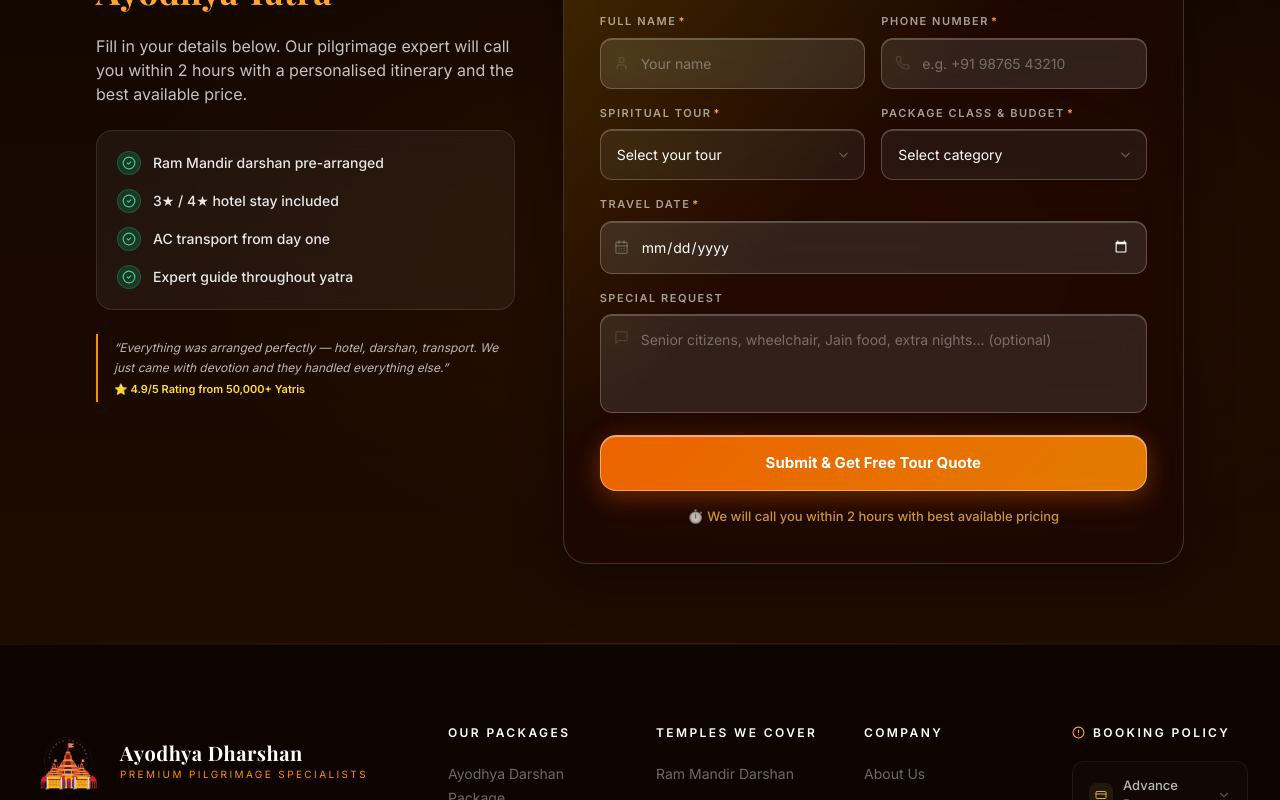
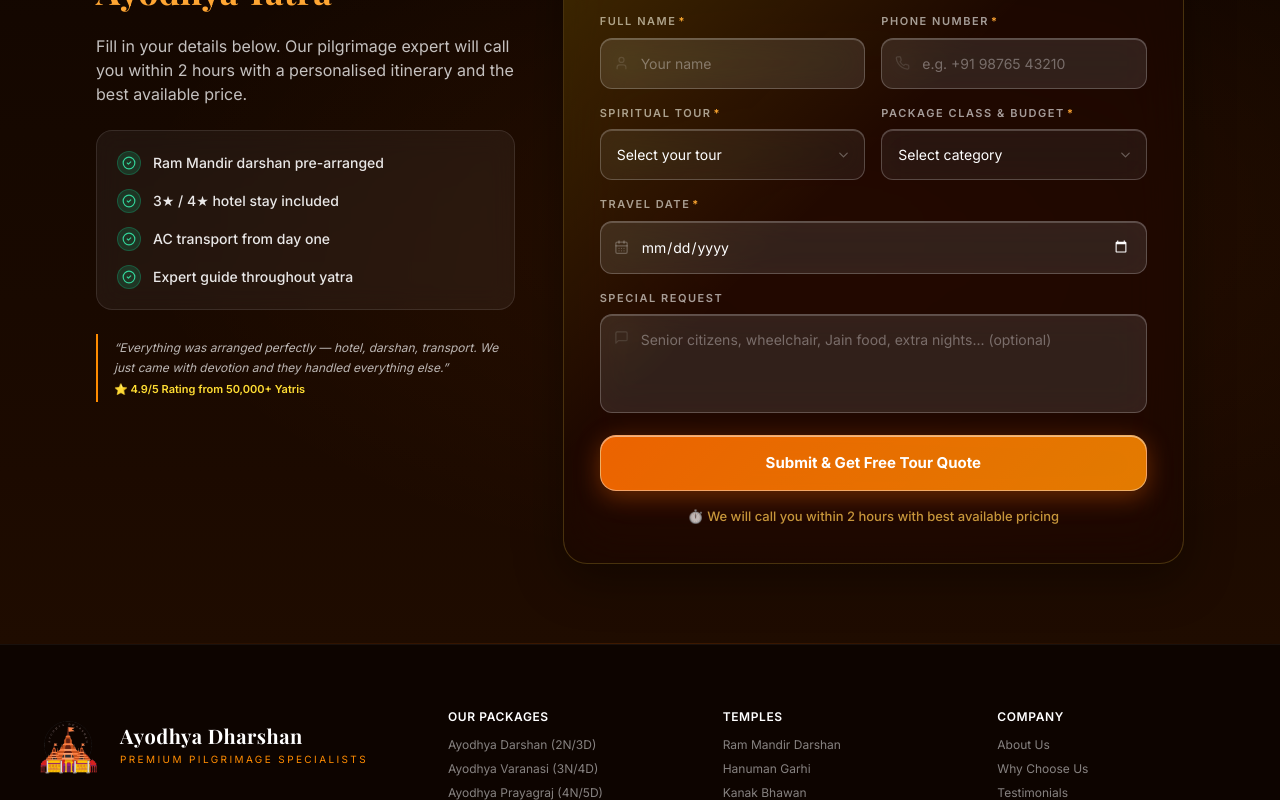
Before and after one commit to digitacurve/ayodhya-landing, a Next.js app: page /packages/ayodhya-1n2d in a window 1280 px wide. Shown: the part 2000-2800 px from the top of the page. Built offline with nearby package versions, Linux system fonts and the light colour scheme.

Commit message:
Update Footer: Add real packages, place Packages/Temples/Company in 1 row on mobile, format Booking Policy in 2x2 grid

```diff
--- a/components/Footer.tsx
+++ b/components/Footer.tsx
@@ -2,14 +2,10 @@
 
 import { useState } from "react";
 import { motion, AnimatePresence } from "framer-motion";
-import { Phone, Mail, MapPin, MessageCircle, Instagram, Facebook, Youtube, ChevronDown, AlertCircle, CreditCard, RefreshCw, Ban, Clock } from "lucide-react";
+import { Phone, Mail, MapPin, Instagram, Facebook, Youtube, ChevronDown, AlertCircle, CreditCard, RefreshCw, Ban } from "lucide-react";
 import Image from "next/image";
 import { siteConfig } from "@/data/siteConfig";
 
-const WA_NUMBER    = siteConfig.whatsappNumber;
-const WA_MESSAGE   = encodeURIComponent(
-  "Jai Shri Ram 🙏 I want to book an Ayodhya tour package. Please share full details."
-);
 const EMAIL        = siteConfig.email;
 const PHONE_DISPLAY = siteConfig.phoneDisplay;
 
@@ -36,24 +32,25 @@ const socialLinks = [
 
 const footerLinks = {
   packages: [
-    { label: "Ayodhya Darshan Package",   href: "#packages" },
-    { label: "Ayodhya Varanasi Package",  href: "#packages" },
-    { label: "Prayagraj Varanasi Circuit",href: "#packages" },
-    { label: "Custom Group Tours",        href: "#packages" },
-    { label: "Senior Citizen Special",    href: "#packages" },
+    { label: "Ayodhya Darshan (2N/3D)",           href: "/packages/ayodhya-darshan-2n3d" },
+    { label: "Ayodhya Varanasi (3N/4D)",          href: "/packages/ayodhya-varanasi-3n4d" },
+    { label: "Ayodhya Prayagraj (4N/5D)",         href: "/packages/ayodhya-prayagraj-varanasi-4n5d" },
+    { label: "Lucknow Ayodhya (3N/4D)",           href: "/packages/lucknow-ayodhya-3n4d" },
+    { label: "Varanasi Chitrakoot (4N/5D)",        href: "/packages/ayodhya-varanasi-chitrakoot-4n5d" },
+    { label: "Ramayana Circuit (5N/6D)",          href: "/packages/ayodhya-prayagraj-varanasi-chitrakoot-5n6d" },
   ],
   destinations: [
-    { label: "Ram Mandir Darshan",  href: "#" },
-    { label: "Hanuman Garhi",       href: "#" },
-    { label: "Kanak Bhawan",        href: "#" },
-    { label: "Saryu River Ghat",    href: "#" },
-    { label: "Naimisharanya",       href: "#" },
+    { label: "Ram Mandir Darshan",  href: "/#packages" },
+    { label: "Hanuman Garhi",       href: "/#packages" },
+    { label: "Kanak Bhawan",        href: "/#packages" },
+    { label: "Saryu River Ghat",    href: "/#packages" },
+    { label: "Naimisharanya",       href: "/#packages" },
   ],
   company: [
-    { label: "About Us",       href: "#" },
-    { label: "Why Choose Us",  href: "#why-us" },
-    { label: "Testimonials",   href: "#testimonials" },
-    { label: "FAQ",            href: "#faq" },
+    { label: "About Us",       href: "/#why-us" },
+    { label: "Why Choose Us",  href: "/#why-us" },
+    { label: "Testimonials",   href: "/#testimonials" },
+    { label: "FAQ",            href: "/#faq" },
   ],
 };
 
@@ -63,9 +60,9 @@ const policyItems = [
     title: "Advance Payment",
     color: "#D4AF37",
     points: [
-      "Pay 20% as an advance to reserve your seat.",
-      "Remaining balance must be paid after check-in at hotel or on the first day of the trip.",
-      "Any flight bookings must be paid 100% in advance.",
+      "Pay 20% advance to reserve your seat.",
+      "Balance paid after check-in at hotel.",
+      "Flight bookings require 100% advance.",
     ],
   },
   {
@@ -73,25 +70,24 @@ const policyItems = [
     title: "Credit Card Charges",
     color: "#60A5FA",
     points: [
-      "2.5% gateway charge applies for Indian credit cards.",
-      "4.5% gateway charge applies for international credit cards.",
+      "2.5% gateway charge for Indian cards.",
+      "4.5% gateway charge for international cards.",
     ],
   },
   {
     icon: RefreshCw,
     title: "Rescheduling",
     color: "#FB923C",
-    points: ["25% rescheduling charges will be applicable."],
+    points: ["25% rescheduling charges applicable."],
   },
   {
     icon: Ban,
     title: "Cancellation Policy",
     color: "#F87171",
     points: [
-      "Booking amount is strictly non-refundable.",
-      "Applicable cancellation charges will be levied on cancellation.",
-      "Any cancellation request must be informed at least 7 days prior to arrival.",
-      "Cancellations made within 7 days of arrival: 100% of total tour cost will be charged.",
+      "Booking amount is non-refundable.",
+      "Inform at least 7 days prior to arrival.",
+      "Within 7 days: 100% tour cost charged.",
     ],
   },
 ];
@@ -100,7 +96,7 @@ function PolicyAccordion() {
   const [openIndex, setOpenIndex] = useState<number | null>(null);
 
   return (
-    <div className="space-y-2">
+    <div className="grid grid-cols-2 gap-2">
       {policyItems.map((item, i) => {
         const isOpen = openIndex === i;
         const Icon   = item.icon;
@@ -109,27 +105,27 @@ function PolicyAccordion() {
             key={item.title}
             className={`rounded-xl border transition-all duration-300 overflow-hidden ${
               isOpen
-                ? "border-white/[0.14] bg-white/[0.06]"
-                : "border-white/[0.06] bg-white/[0.02] hover:border-white/[0.1]"
+                ? "col-span-2 border-white/[0.14] bg-white/[0.06]"
+                : "col-span-1 border-white/[0.06] bg-white/[0.02] hover:border-white/[0.1]"
             }`}
           >
             <button
               onClick={() => setOpenIndex(isOpen ? null : i)}
-              className="w-full flex items-center justify-between gap-3 px-4 py-3.5 text-left"
+              className="w-full flex items-center justify-between gap-1.5 px-3 py-2.5 text-left"
               aria-expanded={isOpen}
             >
-              <div className="flex items-center gap-2.5">
+              <div className="flex items-center gap-2 min-w-0">
                 <div
                   className="w-6 h-6 rounded-lg flex items-center justify-center flex-shrink-0"
                   style={{ backgroundColor: `${item.color}18` }}
                 >
                   <Icon size={12} style={{ color: item.color }} />
                 </div>
-                <span className="text-white/70 text-[13px] font-medium">{item.title}</span>
+                <span className="text-white/80 text-[11px] sm:text-xs font-medium truncate">{item.title}</span>
               </div>
               <ChevronDown
-                size={14}
-                className={`text-white/30 transition-transform duration-300 flex-shrink-0 ${isOpen ? "rotate-180" : ""}`}
+                size={12}
+                className={`text-white/40 transition-transform duration-300 flex-shrink-0 ${isOpen ? "rotate-180" : ""}`}
               />
             </button>
 
@@ -141,16 +137,16 @@ function PolicyAccordion() {
                   exit={{ height: 0, opacity: 0 }}
                   transition={{ duration: 0.3, ease: [0.22, 1, 0.36, 1] }}
                 >
-                  <div className="px-4 pb-4">
-                    <div className="h-px bg-white/[0.06] mb-3" />
-                    <ul className="space-y-2">
+                  <div className="px-3 pb-3">
+                    <div className="h-px bg-white/[0.06] mb-2.5" />
+                    <ul className="space-y-1.5">
                       {item.points.map((point, j) => (
                         <li key={j} className="flex items-start gap-2">
                           <span
                             className="mt-[5px] w-1.5 h-1.5 rounded-full flex-shrink-0"
                             style={{ backgroundColor: item.color }}
                           />
-                          <span className="text-white/60 text-[12px] leading-relaxed">{point}</span>
+                          <span className="text-white/70 text-[11px] leading-relaxed">{point}</span>
                         </li>
                       ))}
                     </ul>
@@ -168,14 +164,14 @@ function PolicyAccordion() {
 export default function Footer() {
   return (
     <footer className="bg-[#0D0400] border-t border-white/5">
-      {/* Main footer grid */}
-      <div className="max-w-7xl mx-auto px-4 sm:px-6 lg:px-8 py-16 sm:py-20">
-        <div className="grid grid-cols-1 md:grid-cols-2 lg:grid-cols-12 gap-10 lg:gap-8">
+      {/* Main footer section */}
+      <div className="max-w-7xl mx-auto px-4 sm:px-6 lg:px-8 py-12 sm:py-16">
+        <div className="grid grid-cols-1 lg:grid-cols-12 gap-8 lg:gap-8">
 
-          {/* Brand column — 4 cols */}
+          {/* Brand column */}
           <div className="lg:col-span-4">
-            <div className="flex items-center gap-4 mb-6">
-              <div className="relative flex-shrink-0 w-[72px] h-[72px]">
+            <div className="flex items-center gap-4 mb-4">
+              <div className="relative flex-shrink-0 w-[60px] h-[60px] sm:w-[72px] sm:h-[72px]">
                 <Image
                   src="/logo.png"
                   alt="Ayodhya Dharshan"
@@ -185,48 +181,44 @@ export default function Footer() {
                 />
               </div>
               <div>
-                <div className="font-playfair font-bold text-white text-xl leading-tight tracking-wide">
+                <div className="font-playfair font-bold text-white text-lg sm:text-xl leading-tight tracking-wide">
                   Ayodhya Dharshan
                 </div>
-                <div className="text-saffron-500 text-[10px] tracking-[0.24em] uppercase mt-0.5">
+                <div className="text-saffron-500 text-[9px] sm:text-[10px] tracking-[0.24em] uppercase mt-0.5">
                   Premium Pilgrimage Specialists
                 </div>
               </div>
             </div>
 
-            <p className="text-white/40 text-sm leading-relaxed mb-6 max-w-sm">
+            <p className="text-white/40 text-xs sm:text-sm leading-relaxed mb-4 max-w-sm">
               India&apos;s most trusted Ayodhya pilgrimage specialists. Serving 50,000+ devotees
               since 2009 with premium yatra experiences, VIP darshan arrangements, and
               unforgettable spiritual journeys.
             </p>
 
             {/* Contact */}
-            <div className="space-y-3">
-              <div className="flex items-center gap-3 text-white/50 text-sm select-all">
-                <div className="w-8 h-8 rounded-lg bg-white/5 flex items-center justify-center flex-shrink-0">
-                  <Phone size={14} className="text-saffron-500" />
+            <div className="space-y-2 sm:space-y-3">
+              <div className="flex items-center gap-2.5 text-white/50 text-xs sm:text-sm select-all">
+                <div className="w-7 h-7 sm:w-8 sm:h-8 rounded-lg bg-white/5 flex items-center justify-center flex-shrink-0">
+                  <Phone size={13} className="text-saffron-500" />
                 </div>
                 {PHONE_DISPLAY}
               </div>
               <a
                 href={`mailto:${EMAIL}`}
-                className="flex items-center gap-3 text-white/50 hover:text-white text-sm transition-colors group"
+                className="flex items-center gap-2.5 text-white/50 hover:text-white text-xs sm:text-sm transition-colors group"
               >
-                <div className="w-8 h-8 rounded-lg bg-white/5 flex items-center justify-center group-hover:bg-saffron-600/20 transition-colors flex-shrink-0">
-                  <Mail size={14} className="text-saffron-500" />
+                <div className="w-7 h-7 sm:w-8 sm:h-8 rounded-lg bg-white/5 flex items-center justify-center group-hover:bg-saffron-600/20 transition-colors flex-shrink-0">
+                  <Mail size={13} className="text-saffron-500" />
                 </div>
                 {EMAIL}
               </a>
-              <div className="flex items-start gap-3 text-white/50 text-sm">
-                <div className="w-8 h-8 rounded-lg bg-white/5 flex items-center justify-center flex-shrink-0 mt-0.5">
-                  <MapPin size={14} className="text-saffron-500" />
+              <div className="flex items-start gap-2.5 text-white/50 text-xs sm:text-sm">
+                <div className="w-7 h-7 sm:w-8 sm:h-8 rounded-lg bg-white/5 flex items-center justify-center flex-shrink-0 mt-0.5">
+                  <MapPin size={13} className="text-saffron-500" />
                 </div>
                 <span>
-                  Second Floor, Plot No 12,
-                  <br />
-                  Transport Nagar, Ayodhya,
-                  <br />
-                  Uttar Pradesh — 224001
+                  Second Floor, Plot No 12, Transport Nagar, Ayodhya, UP — 224001
                 </span>
               </div>
             </div>
@@ -234,7 +226,7 @@ export default function Footer() {
             {/* Quote CTA */}
             <a
               href="/#get-quote"
-              className="inline-flex items-center justify-center gap-2 mt-6 bg-saffron-600 hover:bg-saffron-700 text-white px-6 py-3.5 rounded-xl text-sm font-semibold transition-all hover:scale-105 active:scale-95"
+              className="inline-flex items-center justify-center gap-2 mt-5 bg-saffron-600 hover:bg-saffron-700 text-white px-5 py-2.5 rounded-xl text-xs sm:text-sm font-semibold transition-all hover:scale-105 active:scale-95"
               data-cta="scroll-quote"
               data-source="footer"
             >
@@ -242,17 +234,20 @@ export default function Footer() {
             </a>
           </div>
 
-          {/* Quick Links — 2 cols */}
-          <div className="lg:col-span-2">
-            <h4 className="text-white font-semibold text-xs tracking-[0.2em] uppercase mb-5">
+          {/* 3 Columns Row on Mobile: Packages | Temples | Company */}
+          <div className="lg:col-span-8 grid grid-cols-3 gap-2 sm:gap-6">
+
+            {/* Packages */}
+            <div>
+              <h4 className="text-white font-semibold text-[11px] sm:text-xs tracking-wider uppercase mb-3">
                 Our Packages
               </h4>
-            <ul className="space-y-3">
+              <ul className="space-y-2">
                 {footerLinks.packages.map((link) => (
                   <li key={link.label}>
                     <a
                       href={link.href}
-                    className="text-white/40 hover:text-saffron-400 text-sm transition-colors leading-snug"
+                      className="text-white/50 hover:text-saffron-400 text-[11px] sm:text-xs transition-colors leading-tight block"
                     >
                       {link.label}
                     </a>
@@ -261,17 +256,17 @@ export default function Footer() {
               </ul>
             </div>
 
-          {/* Temples — 2 cols */}
-          <div className="lg:col-span-2">
-            <h4 className="text-white font-semibold text-xs tracking-[0.2em] uppercase mb-5">
-              Temples We Cover
+            {/* Temples */}
+            <div>
+              <h4 className="text-white font-semibold text-[11px] sm:text-xs tracking-wider uppercase mb-3">
+                Temples
               </h4>
-            <ul className="space-y-3">
+              <ul className="space-y-2">
                 {footerLinks.destinations.map((link) => (
                   <li key={link.label}>
                     <a
                       href={link.href}
-                    className="text-white/40 hover:text-saffron-400 text-sm transition-colors"
+                      className="text-white/50 hover:text-saffron-400 text-[11px] sm:text-xs transition-colors leading-tight block"
                     >
                       {link.label}
                     </a>
@@ -280,28 +275,34 @@ export default function Footer() {
               </ul>
             </div>
 
-          {/* Company + Social — 2 cols */}
-          <div className="lg:col-span-2">
-            <h4 className="text-white font-semibold text-xs tracking-[0.2em] uppercase mb-5">
+            {/* Company */}
+            <div>
+              <h4 className="text-white font-semibold text-[11px] sm:text-xs tracking-wider uppercase mb-3">
                 Company
               </h4>
-            <ul className="space-y-3 mb-8">
+              <ul className="space-y-2">
                 {footerLinks.company.map((link) => (
                   <li key={link.label}>
                     <a
                       href={link.href}
-                    className="text-white/40 hover:text-saffron-400 text-sm transition-colors"
+                      className="text-white/50 hover:text-saffron-400 text-[11px] sm:text-xs transition-colors leading-tight block"
                     >
                       {link.label}
                     </a>
                   </li>
                 ))}
               </ul>
+            </div>
+          </div>
 
-            <h4 className="text-white font-semibold text-xs tracking-[0.2em] uppercase mb-4">
+          {/* Social + Booking Policy Container */}
+          <div className="lg:col-span-12 pt-4 border-t border-white/5">
+            <div className="flex flex-col sm:flex-row sm:items-center justify-between gap-4 mb-4">
+              <div>
+                <h4 className="text-white font-semibold text-[11px] sm:text-xs tracking-[0.2em] uppercase mb-2">
                   Follow Us
                 </h4>
-            <div className="flex gap-2.5">
+                <div className="flex gap-2">
                   {socialLinks.map(({ Icon, label, href, hoverColor }) => (
                     <a
                       key={label}
@@ -309,24 +310,26 @@ export default function Footer() {
                       target="_blank"
                       rel="noopener noreferrer"
                       aria-label={label}
-                  className={`w-9 h-9 rounded-xl bg-white/5 border border-white/10 flex items-center justify-center text-white/40 transition-all duration-250 ${hoverColor}`}
+                      className={`w-8 h-8 rounded-xl bg-white/5 border border-white/10 flex items-center justify-center text-white/50 transition-all duration-250 ${hoverColor}`}
                     >
-                  <Icon size={16} />
+                      <Icon size={15} />
                     </a>
                   ))}
                 </div>
               </div>
 
-          {/* Payment & Cancellation Policy — 2 cols */}
-          <div className="lg:col-span-2">
-            <div className="flex items-center gap-2 mb-5">
+              <div className="flex-1 sm:max-w-xl sm:ml-auto">
+                <div className="flex items-center gap-2 mb-2">
                   <AlertCircle size={13} className="text-saffron-400 flex-shrink-0" />
-              <h4 className="text-white font-semibold text-xs tracking-[0.2em] uppercase">
+                  <h4 className="text-white font-semibold text-[11px] sm:text-xs tracking-[0.2em] uppercase">
                     Booking Policy
                   </h4>
                 </div>
                 <PolicyAccordion />
               </div>
+            </div>
+          </div>
+
         </div>
       </div>
 
@@ -339,14 +342,14 @@ export default function Footer() {
       />
 
       {/* Bottom bar */}
-      <div className="py-6">
-        <div className="max-w-7xl mx-auto px-4 sm:px-6 lg:px-8 flex flex-col sm:flex-row items-center justify-between gap-4 text-center sm:text-left">
-          <p className="text-white/25 text-xs">
+      <div className="py-4 sm:py-6">
+        <div className="max-w-7xl mx-auto px-4 sm:px-6 lg:px-8 flex flex-col sm:flex-row items-center justify-between gap-3 text-center sm:text-left">
+          <p className="text-white/30 text-[11px]">
             © 2025 Ayodhya Dharshan. All rights reserved. |{" "}
-            <span className="text-saffron-600/50">Jai Shri Ram 🙏</span>
+            <span className="text-saffron-600/70 font-medium">Jai Shri Ram 🙏</span>
           </p>
-          <div className="flex flex-wrap items-center justify-center gap-4 sm:gap-6 text-white/25 text-xs">
-            <span className="text-white/40 font-medium">GSTIN: 09CJPPJ6346G1ZR</span>
+          <div className="flex flex-wrap items-center justify-center gap-3 sm:gap-5 text-white/30 text-[11px]">
+            <span className="text-white/50 font-medium">GSTIN: 09CJPPJ6346G1ZR</span>
             <span className="text-white/10">•</span>
             <span>IATA Certified</span>
             <span className="text-white/10">•</span>
```
Lines whose indentation alone changed are shown as unchanged.
